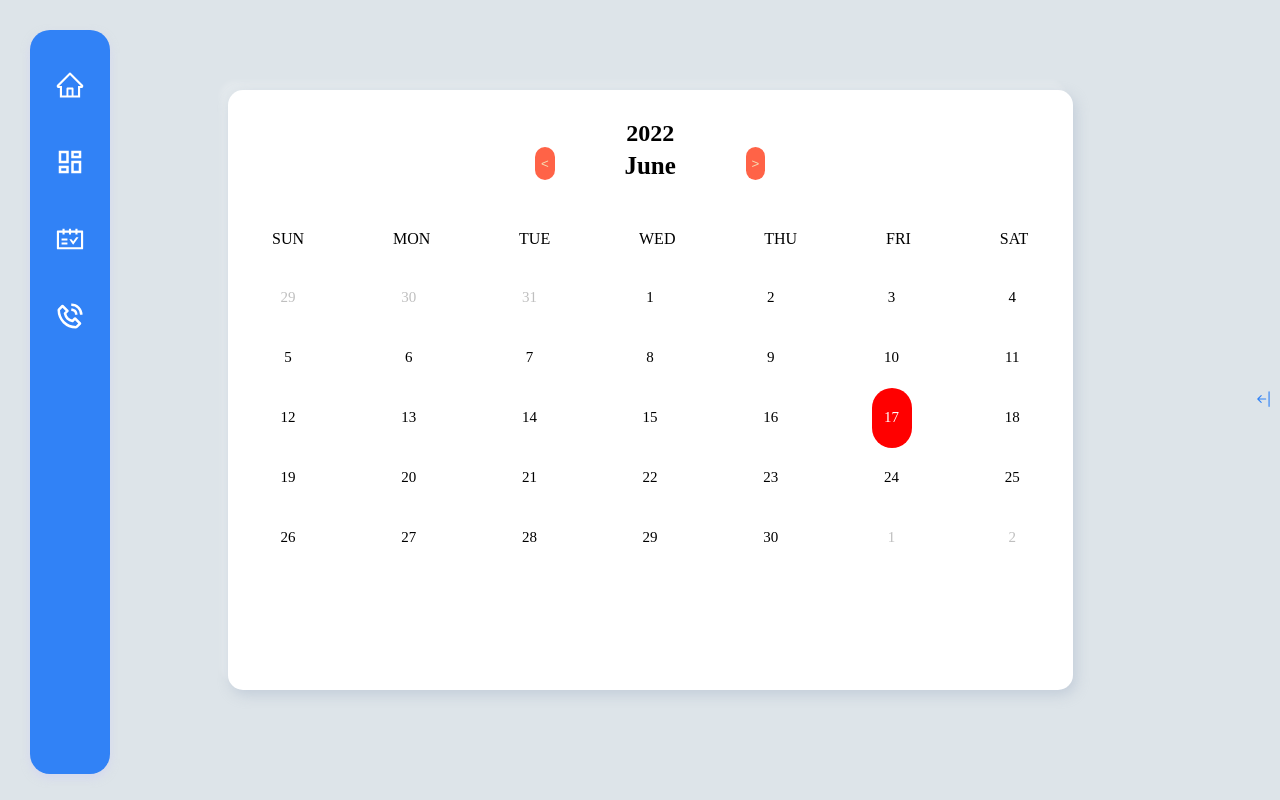
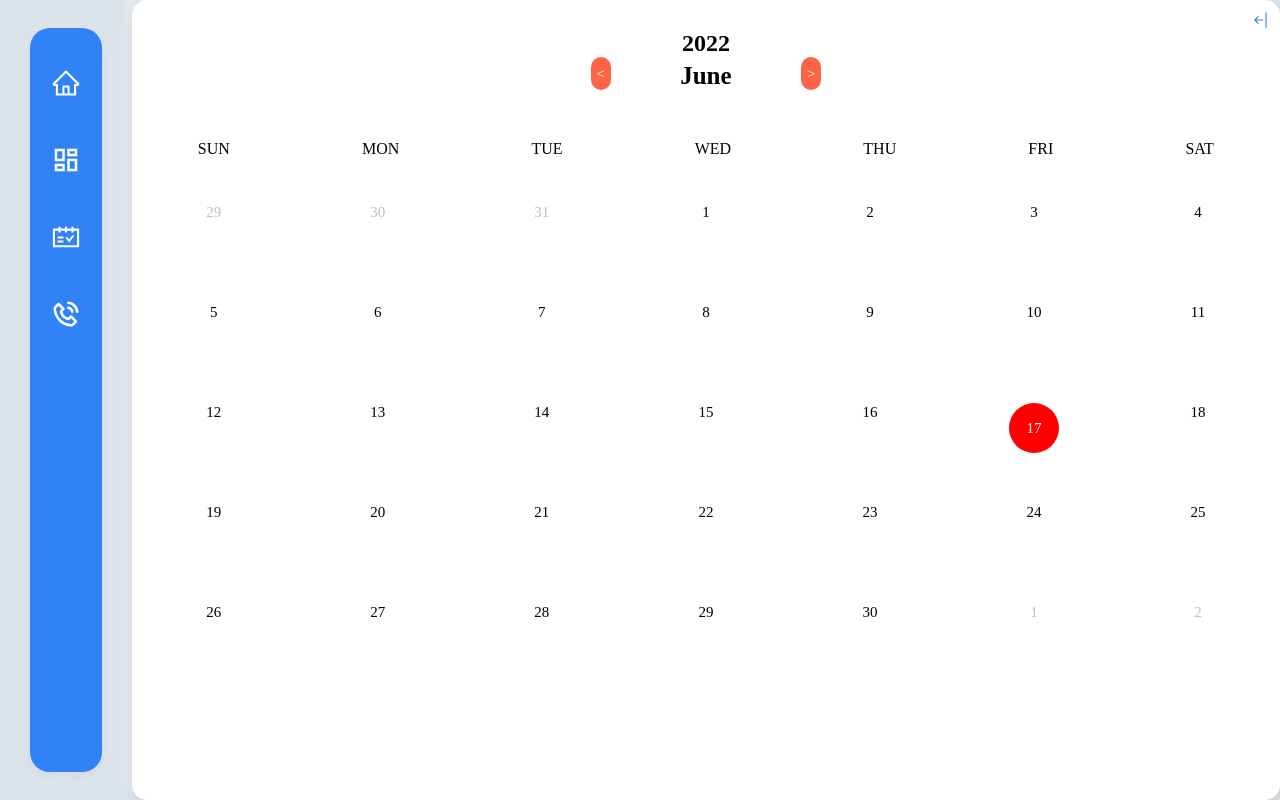
Before and after one commit to slobbie/Dashboard, a React (Create React App) app: page /calendar in a window 1280 px wide. Built offline with nearby package versions, Linux system fonts and the light colour scheme.

Commit message:
:lipstick: Style 전체적인 style 수정

```diff
--- a/src/App.tsx
+++ b/src/App.tsx
@@ -68,6 +68,8 @@ const Wrapper = styled.div`
   height: 100%;
   /* border-radius: 30px; */
   background: #dde4e9;
+  align-items: center;
+
   @media screen and (max-width: 768px) {
     justify-content: center;
   }
--- a/src/Page/Calendar.tsx
+++ b/src/Page/Calendar.tsx
@@ -62,13 +62,13 @@ const Calendar = () => {
 
               return (
                 <Box
-                  className={` ${isSelected} ${isGrayed}`}
+                  className={`${isGrayed}`}
                   key={i}
                   onClick={() => handleDayClick(current)}
                 >
-                  <Text onClick={modalClose} className='text'>
-                    {current.format('D')}
-                  </Text>
+                  <TextBox className={`${isSelected}`}>
+                    <Text onClick={modalClose}>{current.format('D')}</Text>
+                  </TextBox>
                 </Box>
               );
             })}
@@ -103,16 +103,19 @@ const Calendar = () => {
 export default Calendar;
 
 const Container = styled.section`
-  margin: 50px auto;
-  top: 40px;
-  max-width: 845px;
+  /* margin: 20px auto;
+  top: 40px; */
+  max-width: 1728px;
   width: 100%;
-  height: 600px;
-  position: relative;
+  max-height: 820px;
+  height: 100%;
   background-color: #fff;
   box-shadow: 3px 5px 13px rgb(163 177 198 / 43%),
     -8px -9px 5px rgb(255 255 255 / 19%);
   border-radius: 15px;
+  @media screen and (max-width: 768px) {
+    max-height: 100%;
+  }
 `;
 
 const Header = styled.div`
@@ -166,10 +169,12 @@ const WeekBox = styled.div`
 `;
 
 const Box = styled.div`
-  display: inline-block;
-  width: 20px;
-  height: 20px;
-  padding: 20px 10px;
+  display: flex;
+  width: 55px;
+  height: 100px;
+  /* padding: 20px 10px; */
+  justify-content: center;
+  align-items: center;
   &.grayed {
     color: gray;
     opacity: 0.5;
@@ -182,6 +187,20 @@ const Box = styled.div`
   }
 `;
 
+const TextBox = styled.div`
+  width: 50px;
+  height: 50px;
+
+  &.selected {
+    border-radius: 25px;
+    color: white;
+    background-color: red;
+    display: flex;
+    align-items: center;
+    justify-content: center;
+  }
+`;
+
 const Text = styled.span`
   font-size: 15px;
   cursor: pointer;
--- a/src/Page/Contact.tsx
+++ b/src/Page/Contact.tsx
@@ -19,19 +19,21 @@ const Contact = () => {
 export default Contact;
 
 const Section = styled.section`
+  max-width: 1728px;
   width: 100%;
-  min-width: 590px;
+  max-height: 820px;
   height: 100%;
   overflow: hidden;
   @media screen and (max-width: 768px) {
     min-width: 0;
+    max-height: 100%;
   }
 `;
 
 const Wrapper = styled.div`
-  margin: 30px;
-  padding: 40px;
-  height: 93%;
+  /* margin: 30px; */
+  /* padding: 40px; */
+  height: 100%;
   border-radius: 20px;
   overflow: hidden;
   background: ${Colors.grey100};
--- a/src/layout/profile.tsx
+++ b/src/layout/profile.tsx
@@ -62,7 +62,7 @@ const Section = styled.section`
   width: 0%;
   right: -100px;
   overflow: hidden;
-  position: relative;
+  position: absolute;
   &.on {
     width: 22%;
     min-width: 260px;
@@ -105,12 +105,13 @@ const Wrapper = styled.div`
 `;
 
 const CloseBtn = styled.button`
-  position: relative;
-  display: block;
-  margin-left: auto;
+  position: absolute;
+  top: 10px;
+  right: 3px;
   border: none;
   background: transparent;
   transition: 0.6s;
+  z-index: 10;
   .closeBtn {
     width: 20px;
     height: 18px;
```
Also changed, not shown: src/components/Calendar/Generate.tsx (+11 -9 lines).
